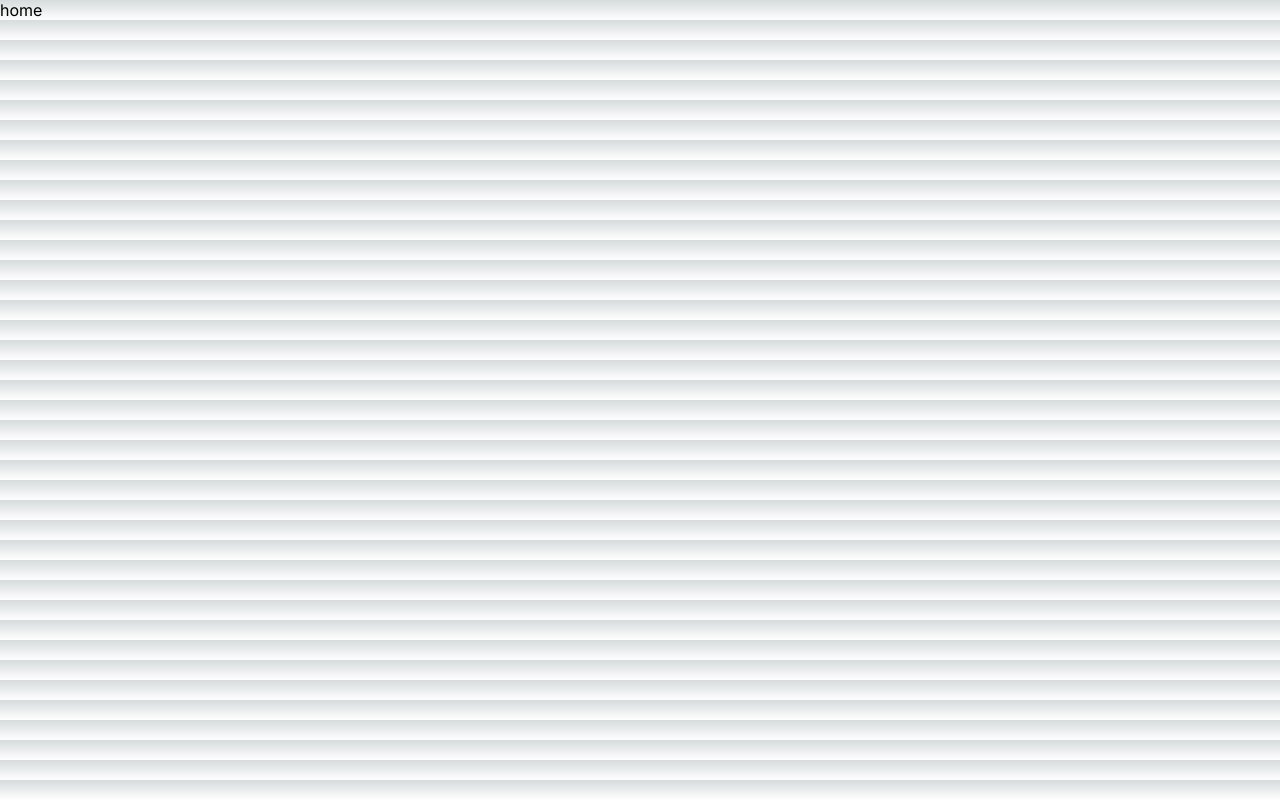
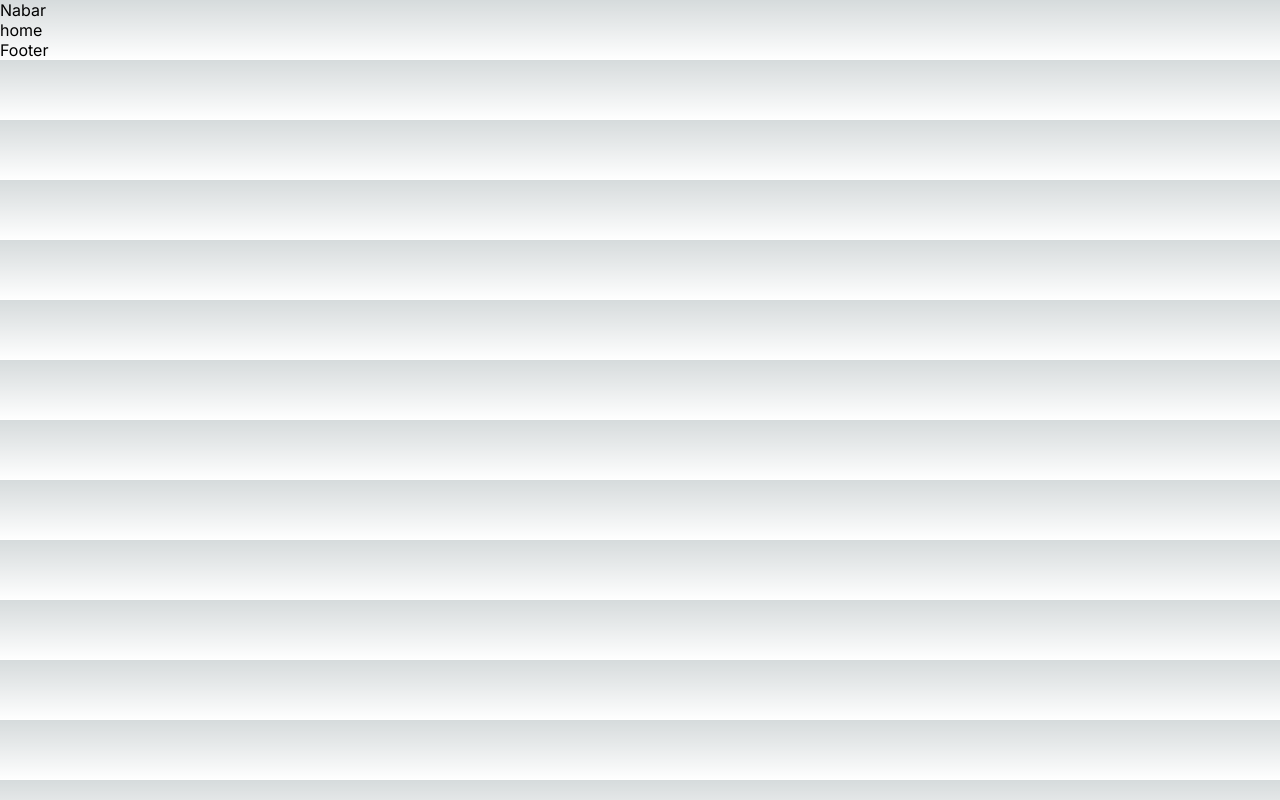
Before and after one commit to marksikaundi/otofast-docs, a Next.js app: page / in a window 1280 px wide. Built offline with nearby package versions, Linux system fonts and the light colour scheme.

Commit message:
removed blog lay

```diff
--- a/src/app/layout.js
+++ b/src/app/layout.js
@@ -1,17 +1,24 @@
-import './globals.css'
-import { Inter } from 'next/font/google'
+import Navbar from "@/components/navbar/Navbar";
+import "./globals.css";
+import { Inter } from "next/font/google";
+import Footer from "@/components/footer/Footer";
 
-const inter = Inter({ subsets: ['latin'] })
+const inter = Inter({ subsets: ["latin"] });
 
 export const metadata = {
-  title: 'Create Next App',
-  description: 'Generated by create next app',
-}
+  title: "Create Next App",
+  description: "Generated by create next app",
+};
 
 export default function RootLayout({ children }) {
   return (
     <html lang="en">
-      <body className={inter.className}>{children}</body>
+      <body className={inter.className}>
+        <Navbar />
+
+        {children}
+        <Footer />
+      </body>
     </html>
-  )
+  );
 }
--- /dev/null
+++ b/src/components/footer/Footer.jsx
@@ -0,0 +1,11 @@
+import React from 'react'
+
+const Footer = () => {
+  return (
+    <div>
+      Footer
+    </div>
+  )
+}
+
+export default Footer
--- /dev/null
+++ b/src/components/navbar/Navbar.jsx
@@ -0,0 +1,11 @@
+import React from 'react'
+
+const Navbar = () => {
+  return (
+    <div>
+      Nabar
+    </div>
+  )
+}
+
+export default Navbar
```
